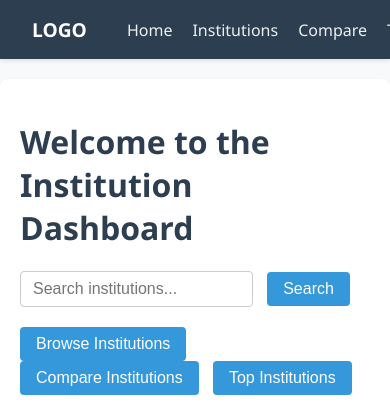
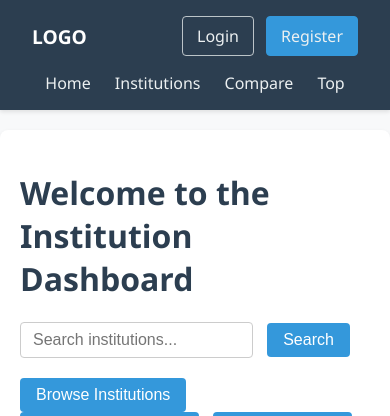
Before and after one commit to reesegiven9-dot/551q, a Django app: page / in a window 390 px wide; the page is wider, and only the part inside the window is pictured. Shown: the top 416 px of that part. Run offline with Django 5.2, Linux system fonts and the light colour scheme; data comes from the database, SQL or seed files in the repository.

Commit message:
Update header navigation layout

```diff
--- a/CS551Q_group_assignment_2/institutions/static/css/style.css
+++ b/CS551Q_group_assignment_2/institutions/static/css/style.css
@@ -32,23 +32,90 @@
 nav {
     display: flex;
     align-items: center;
-    gap: 20px;
 }
 
-nav strong {
+.site-nav {
+    position: relative;
+    min-height: 40px;
+}
+
+.site-logo {
     font-size: 1.2rem;
-    margin-right: 20px;
+    flex: 1;
+}
+
+.nav-links {
+    position: absolute;
+    left: 50%;
+    transform: translateX(-50%);
+    display: flex;
+    align-items: center;
+    justify-content: center;
+    gap: 24px;
+}
+
+.auth-links {
+    flex: 1;
+    display: flex;
+    justify-content: flex-end;
+    gap: 12px;
 }
 
 nav a {
     color: #ecf0f1;
     text-decoration: none;
     font-weight: 500;
-    transition: color 0.3s;
+    transition: background-color 0.3s, color 0.3s;
 }
 
-nav a:hover {
+.nav-links a:hover {
     color: #3498db;
+}
+
+.auth-button {
+    border: 1px solid rgba(236, 240, 241, 0.75);
+    border-radius: 4px;
+    padding: 8px 14px;
+}
+
+.auth-button:hover {
+    background-color: #3498db;
+    border-color: #3498db;
+    color: white;
+}
+
+.register-button {
+    background-color: #3498db;
+    border-color: #3498db;
+}
+
+.register-button:hover {
+    background-color: #2980b9;
+    border-color: #2980b9;
+}
+
+@media (max-width: 760px) {
+    .site-nav {
+        flex-wrap: wrap;
+        gap: 16px;
+    }
+
+    .site-logo,
+    .auth-links {
+        flex: 0 0 auto;
+    }
+
+    .nav-links {
+        position: static;
+        order: 3;
+        transform: none;
+        flex: 1 0 100%;
+        flex-wrap: wrap;
+    }
+
+    .auth-links {
+        margin-left: auto;
+    }
 }
 
 /* Forms & Inputs */
--- a/CS551Q_group_assignment_2/institutions/templates/institutions/base.html
+++ b/CS551Q_group_assignment_2/institutions/templates/institutions/base.html
@@ -9,12 +9,18 @@
 </head>
 <body>
     <header>
-        <nav>
-            <strong>LOGO</strong>
-            <a href="{% url 'home' %}">Home</a>
-            <a href="{% url 'institution_list' %}">Institutions</a>
-            <a href="{% url 'compare_institutions' %}">Compare</a>
-            <a href="{% url 'top_institutions' %}">Top</a>
+        <nav class="site-nav">
+            <strong class="site-logo">LOGO</strong>
+            <div class="nav-links" aria-label="Primary navigation">
+                <a href="{% url 'home' %}">Home</a>
+                <a href="{% url 'institution_list' %}">Institutions</a>
+                <a href="{% url 'compare_institutions' %}">Compare</a>
+                <a href="{% url 'top_institutions' %}">Top</a>
+            </div>
+            <div class="auth-links" aria-label="Account actions">
+                <a class="auth-button login-button" href="#">Login</a>
+                <a class="auth-button register-button" href="#">Register</a>
+            </div>
         </nav>
     </header>
 
```
